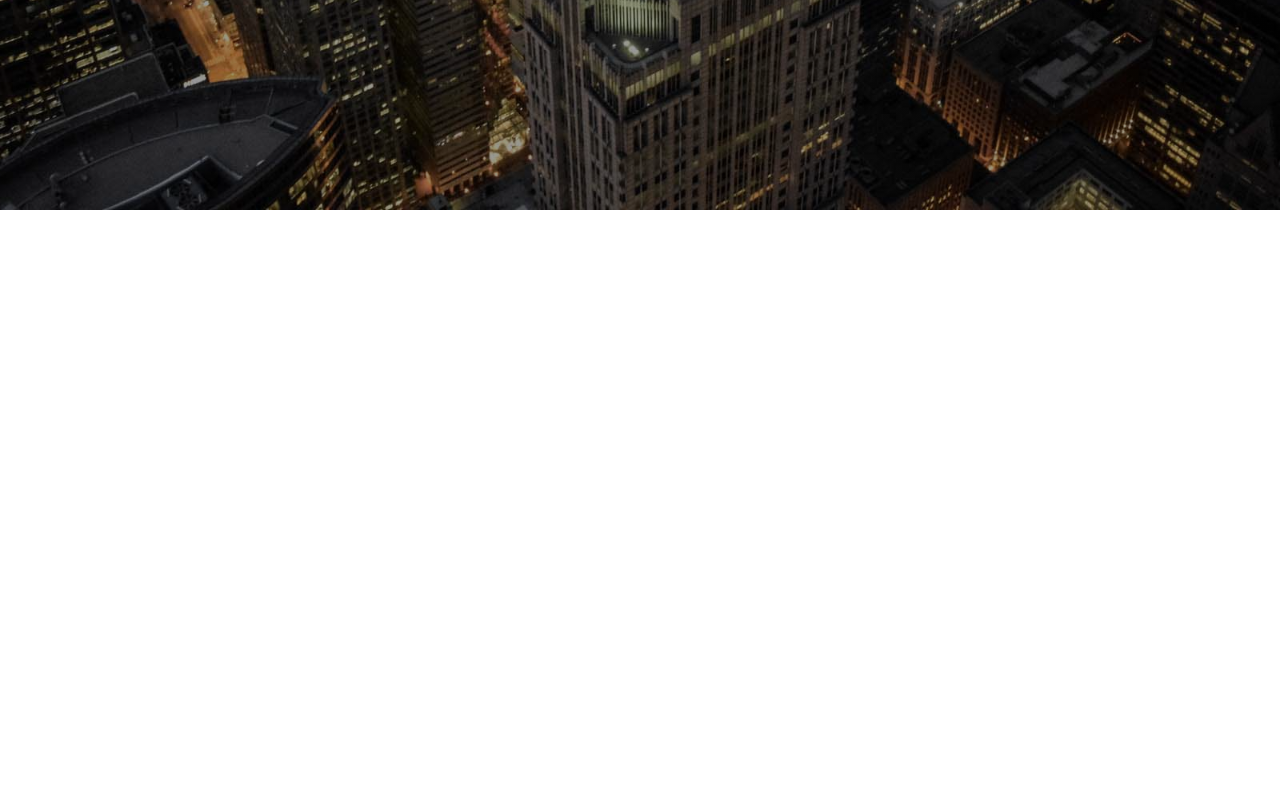
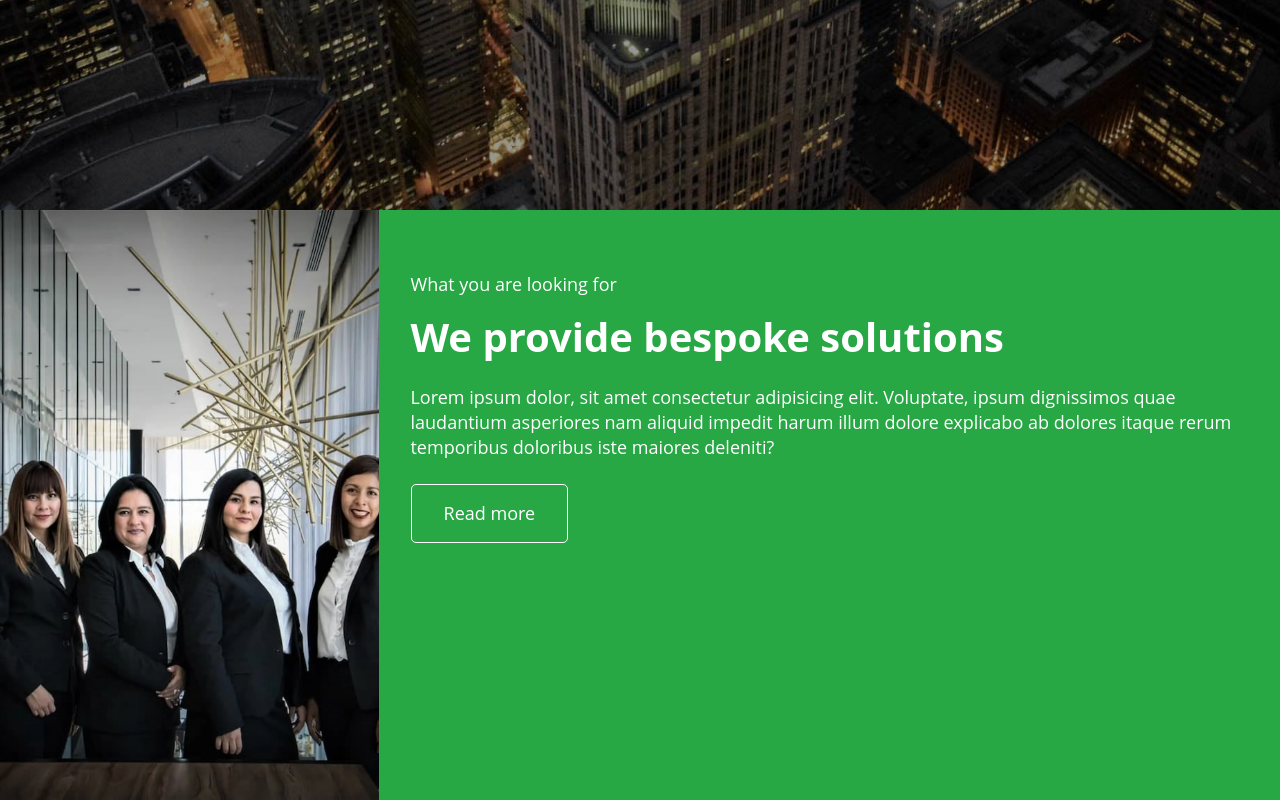
Before and after one commit to Taras-Roboteckyi/Finance_ledger, a React (Create React App) app: page / in a window 1280 px wide. Shown: the part 814-1614 px from the top of the page. Before the commit the page ends 1024 px from the top, so only its background shows below. Built offline with nearby package versions, Linux system fonts and the light colour scheme.

Commit message:
add about hero section

```diff
--- /dev/null
+++ b/src/components/AboutHero/AboutHeroSection.jsx
@@ -0,0 +1,47 @@
+import imgPeopleJpg1x from '../../images/home/people.jpg';
+import imgPeopleJpg2x from '../../images/home/people@2x.jpg';
+import imgPeopleWebp1x from '../../images/home/people.webp';
+import imgPeopleWebp2x from '../../images/home/people@2x.webp';
+
+import { Button } from '../Button/Button';
+
+import {
+  AboutContainer,
+  ImgPeople,
+  Section,
+  Text,
+  TextProposition,
+  Title,
+} from './AboutHeroSection.styled';
+
+export const AboutHeroSection = () => {
+  return (
+    <Section aria-labelledby="We provide bespoke solutions">
+      <picture>
+        <source srcSet={(imgPeopleWebp1x, imgPeopleWebp2x)} type="image/webp" />
+        <source srcSet={(imgPeopleJpg1x, imgPeopleJpg2x)} type="image/jpg" />
+        <ImgPeople
+          src={imgPeopleWebp1x}
+          alt="Four women in black suits stand in the middle of the office and look straight at us"
+        />
+      </picture>
+      <AboutContainer>
+        <TextProposition>What you are looking for</TextProposition>
+        <Title>We provide bespoke solutions</Title>
+        <Text>
+          Lorem ipsum dolor, sit amet consectetur adipisicing elit. Voluptate, ipsum dignissimos
+          quae laudantium asperiores nam aliquid impedit harum illum dolore explicabo ab dolores
+          itaque rerum temporibus doloribus iste maiores deleniti?
+        </Text>
+        <Button
+          content={'Read more'}
+          border={'1px solid #FFFFFF;'}
+          bgColor={'#FFFFFF'}
+          hoverColor={'#28A745'}
+          fontSize={'16px'}
+          changeFontSize={'18px'}
+        />
+      </AboutContainer>
+    </Section>
+  );
+};
--- /dev/null
+++ b/src/components/AboutHero/AboutHeroSection.styled.jsx
@@ -0,0 +1,54 @@
+import styled from 'styled-components';
+
+export const Section = styled.section`
+  @media screen and (min-width: ${props => props.theme.breakpoints.tablet}) {
+    display: flex;
+  }
+`;
+
+export const ImgPeople = styled.img`
+  @media screen and (min-width: ${props => props.theme.breakpoints.tablet}) {
+    height: 590px;
+    min-width: 368px;
+  }
+  @media screen and (min-width: ${props => props.theme.breakpoints.desktop}) {
+    height: 460px;
+    min-width: 670px;
+  }
+`;
+
+export const AboutContainer = styled.div`
+  background-color: ${props => props.theme.colors.$styleColor};
+  color: ${props => props.theme.colors.$white};
+
+  padding: 80px 20px;
+  font-size: 16px;
+  line-height: 22px;
+
+  @media screen and (min-width: ${props => props.theme.breakpoints.tablet}) {
+    padding: 62px 32px;
+    font-size: 18px;
+    line-height: 25px;
+  }
+  @media screen and (min-width: ${props => props.theme.breakpoints.desktop}) {
+    padding: 80px 28px 86px 20px;
+  }
+`;
+
+export const TextProposition = styled.p`
+  margin-bottom: 16px;
+`;
+
+export const Title = styled.h2`
+  font-size: 31px;
+  line-height: 43px;
+  margin-bottom: 24px;
+  @media screen and (min-width: ${props => props.theme.breakpoints.tablet}) {
+    font-size: 40px;
+    line-height: 48px;
+  }
+`;
+
+export const Text = styled.p`
+  margin-bottom: 24px;
+`;
--- a/src/components/Button/Button.jsx
+++ b/src/components/Button/Button.jsx
@@ -9,6 +9,8 @@ export const Button = ({
   border = 'none',
   color = 'inherit',
   bgColor = '#2ebf4f',
+  hoverColor = 'inherit',
+  changeFontSize,
 }) => {
   return (
     <ButtonStyled
@@ -19,6 +21,8 @@ export const Button = ({
       border={border}
       color={color}
       bgColor={bgColor}
+      hoverColor={hoverColor}
+      changeFontSize={changeFontSize}
     >
       {icon && <Img tabIndex="0" src={arrowRight} alt="arrow right on the button" />}
       <span>{content}</span>
--- a/src/components/Button/Button.styled.jsx
+++ b/src/components/Button/Button.styled.jsx
@@ -8,6 +8,9 @@ export const ButtonStyled = styled.button`
   padding-right: ${prop => prop.padding};
   padding-top: 16px;
   padding-bottom: 16px;
+  font-family: 'Open Sans', sans-serif;
+  font-style: normal;
+  font-weight: 400;
   font-size: ${prop => prop.fontSize};
   line-height: 1.37;
   background-color: ${props => props.theme.colors.$styleColor};
@@ -17,8 +20,14 @@ export const ButtonStyled = styled.button`
   color: ${prop => prop.color};
   transition: background-color 500ms linear, 300ms, 500ms;
 
-  &:hover {
+  &:hover,
+  &:focus {
     background-color: ${prop => prop.bgColor};
+    color: ${prop => prop.hoverColor};
+  }
+
+  @media (min-width: ${props => props.theme.breakpoints.tablet}) {
+    font-size: ${prop => prop.changeFontSize};
   }
 `;
 export const Img = styled.img`
--- a/src/components/Header/Logo/Logo.styled.jsx
+++ b/src/components/Header/Logo/Logo.styled.jsx
@@ -7,7 +7,8 @@ export const LinkHome = styled.a`
   /* justify-content: center; */
   margin-bottom: 16px;
   transition: transform 500ms cubic-bezier(0.4, 0, 0.2, 1);
-  :hover {
+  :hover,
+  :focus {
     transform: scale(1.04);
     /* --tw-shadow: 0px 4px 20px rgba(32, 188, 198, 0.6), 0px 4px 10px #20bcc6;
     --tw-shadow-colored: 0px 4px 20px var(--tw-shadow-color), 0px 4px 10px var(--tw-shadow-color);
--- a/src/components/Header/Navigation/Navigation.styled.jsx
+++ b/src/components/Header/Navigation/Navigation.styled.jsx
@@ -15,7 +15,8 @@ export const MenuItem = styled.li`
   &:not(:last-child) {
     margin-right: 12px;
   }
-  &:hover {
+  &:hover,
+  &:focus {
     border-bottom: 1px solid ${props => props.theme.colors.$styleColor};
   }
   @media (min-width: ${props => props.theme.breakpoints.tablet}) {
@@ -36,7 +37,8 @@ export const MenuLink = styled.a`
   color: ${props => props.theme.colors.$white};
   transition: color 500ms;
 
-  &:hover {
+  &:hover,
+  &:focus {
     color: ${props => props.theme.colors.$styleColor};
   }
 
--- a/src/components/Hero/HeroSection.jsx
+++ b/src/components/Hero/HeroSection.jsx
@@ -1,5 +1,5 @@
 import { Section, HeroContainer, TitleHero, TextHero } from './HeroSection.styled';
-import { Container } from '../Сontainer/Container';
+/* import { Container } from '../Сontainer/Container'; */
 import { Button } from '../Button/Button';
 
 export const HeroSection = () => {
--- a/src/constans/Constans.jsx
+++ b/src/constans/Constans.jsx
@@ -5,14 +5,14 @@ export const Constants = {
     $openSans: OpenSans,
   },
 
-  fontSize: {
+  /* fontSize: {
     minSize: '12px',
     maxHeroSize: '16px',
-  },
+  }, */
 
-  lineHeight: {
+  /*  lineHeight: {
     height: '1.2',
-  },
+  }, */
 
   colors: {
     $styleColor: '#28A745',
--- a/src/views/HomePage.jsx
+++ b/src/views/HomePage.jsx
@@ -1,4 +1,5 @@
 /* import { Container } from './HomePage.styled'; */
+import { AboutHeroSection } from '../components/AboutHero/AboutHeroSection';
 import { Header } from '../components/Header/Header';
 import { HeroSection } from '../components/Hero/HeroSection';
 
@@ -8,6 +9,7 @@ export default function HomePage() {
       <Header />
       <main>
         <HeroSection />
+        <AboutHeroSection />
       </main>
     </>
   );
```
